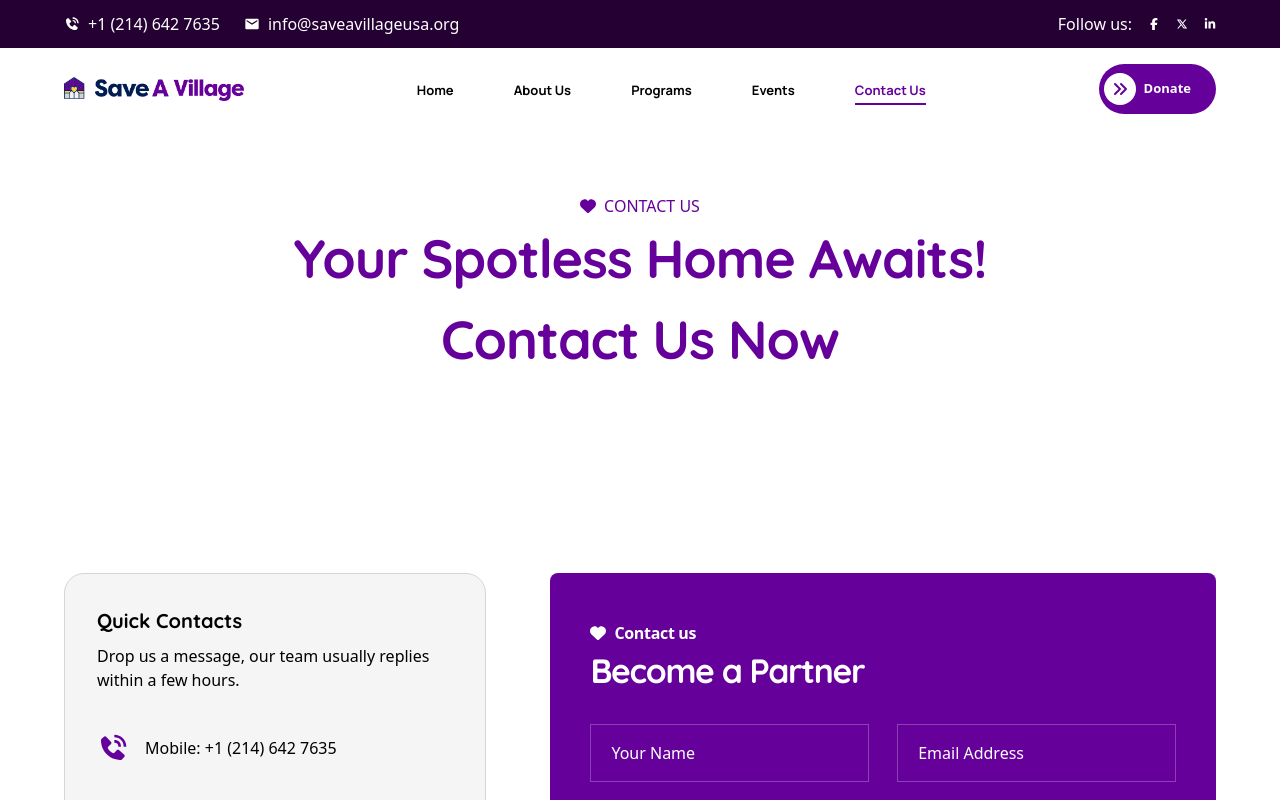
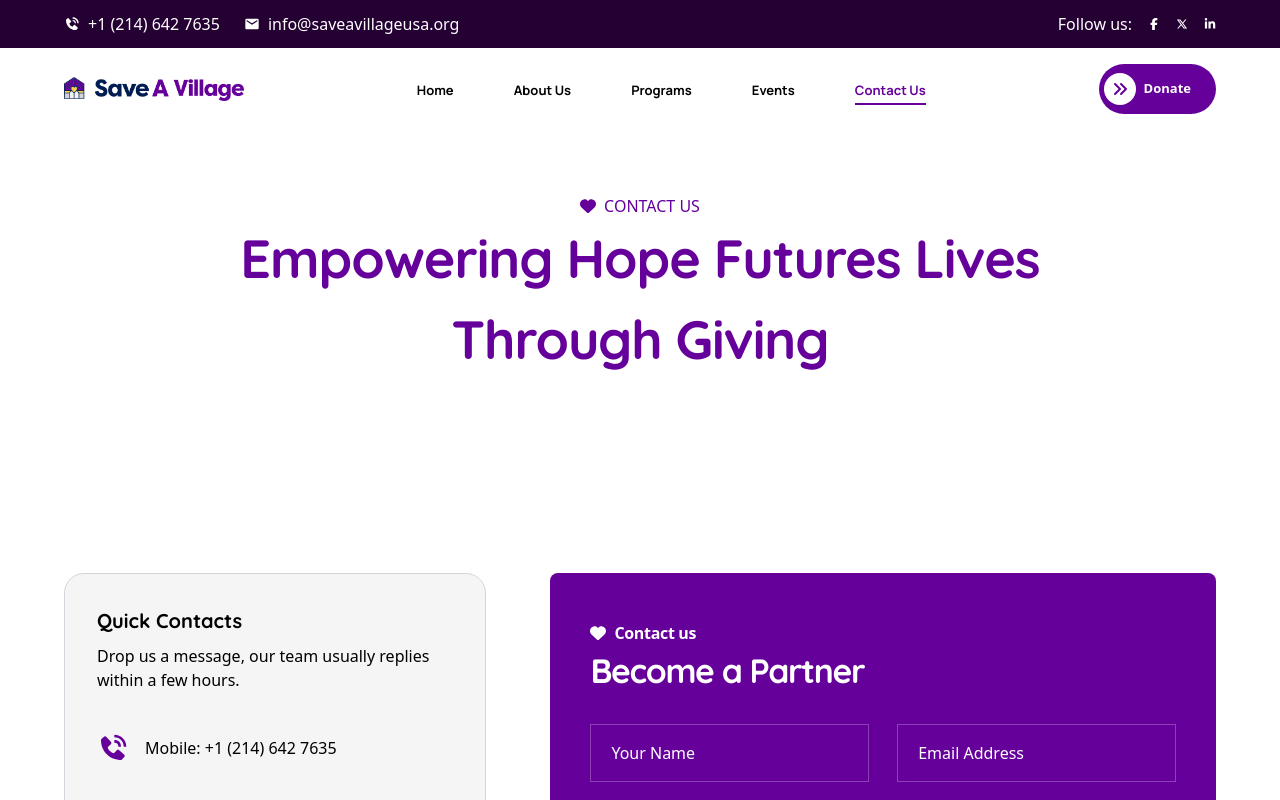
Before and after one commit to KaltechCode/saveavillage, a Next.js app: page /contact-us in a window 1280 px wide. Shown: the top 800 px of the page. Built offline with nearby package versions, Linux system fonts and the light colour scheme.

Commit message:
changing hero text

```diff
--- a/app/contact-us/page.tsx
+++ b/app/contact-us/page.tsx
@@ -24,7 +24,7 @@ function Page() {
                   CONTACT US
                 </p>
                 <h2 className="hero-title-text text-center text-primary! md:w-[80%] lg:w-[70%] mobile-landscape:w-[60%] mx-auto">
-                  Your Spotless Home Awaits! Contact Us Now
+                  Empowering Hope Futures Lives Through Giving
                 </h2>
               </div>
             </div>
```
